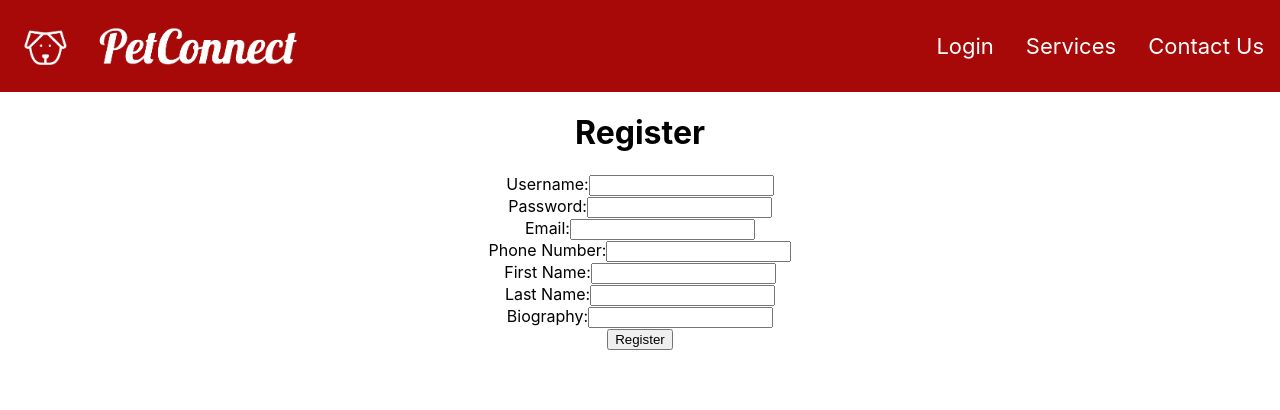
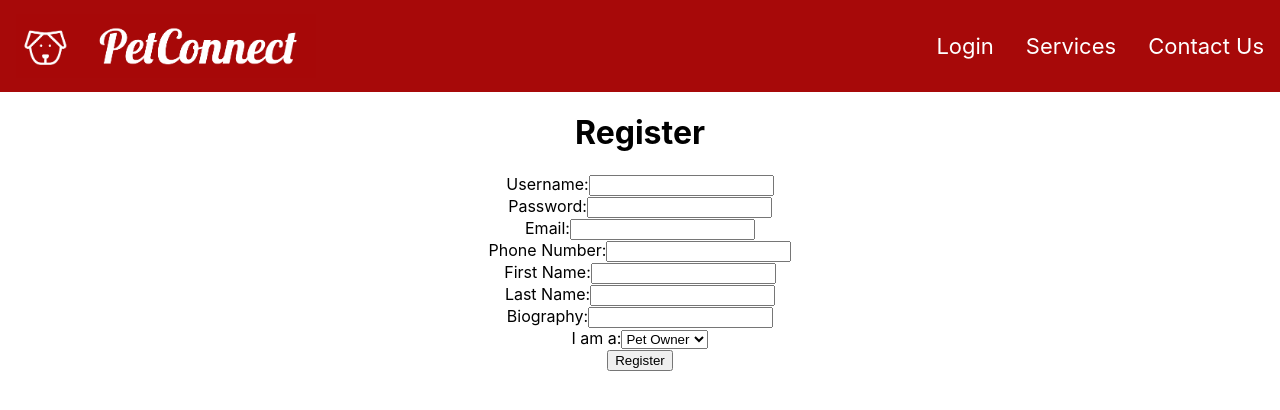
Before and after one commit to Noddyland/PetConnect, a React (Create React App) app in the folder petconnectapp/: page /Register in a window 1280 px wide. Shown: the top 410 px of the page. Built offline with nearby package versions, Linux system fonts and the light colour scheme.

Commit message:
updated register

```diff
--- a/petconnectapp/src/Home.js
+++ b/petconnectapp/src/Home.js
@@ -1,8 +1,7 @@
 import React from 'react';
 import { Link } from 'react-router-dom';
 import LogoutButton from './LogoutButton';
-
-function PrintName(){
+function PrintHomeScreen(){
     if(localStorage.getItem('userObject') != null){
         const userObjectString = localStorage.getItem('userObject');
         const userObject = JSON.parse(userObjectString);
@@ -13,10 +12,12 @@ function PrintName(){
 
 
 const Home = () => {
+
+
     return (
         <div>
             <h1>Home</h1>
-            <PrintName></PrintName>
+            <PrintHomeScreen></PrintHomeScreen>
         </div>
     );
 };
--- a/petconnectapp/src/Register.js
+++ b/petconnectapp/src/Register.js
@@ -9,6 +9,8 @@ function Register() {
     const [firstName, setFirstName] = useState('');
     const [lastName, setLastName] = useState('');
     const [biography, setBiography] = useState('');
+    const [userRole, setUserRole] = useState('owner'); // Default to 'owner', or leave empty if no default
+
 
     const handleSubmit = async (e) => {
       e.preventDefault();
@@ -18,7 +20,7 @@ function Register() {
           headers: {
             'Content-Type': 'application/json',
           },
-          body: JSON.stringify({ username, password, email, phoneNumber, firstName, lastName, biography }),
+          body: JSON.stringify({ username, password, email, phoneNumber, firstName, lastName, biography, userRole }),
         });
         if (response.ok) {
           console.log("User registered successfully!");
@@ -64,6 +66,13 @@ function Register() {
             Biography:
             <input type="text" value={biography} onChange={(e) => setBiography(e.target.value)} />
           </label><br/>
+          <label>
+            I am a:
+            <select value={userRole} onChange={(e) => setUserRole(e.target.value)}>
+              <option value="owner">Pet Owner</option>
+              <option value="minder">Pet Minder</option>
+            </select>
+          </label><br/>
 
           <button type="submit">Register</button>
         </form>
```
Also changed, not shown: 2 other files (tests, documents, lock files or other folders).
